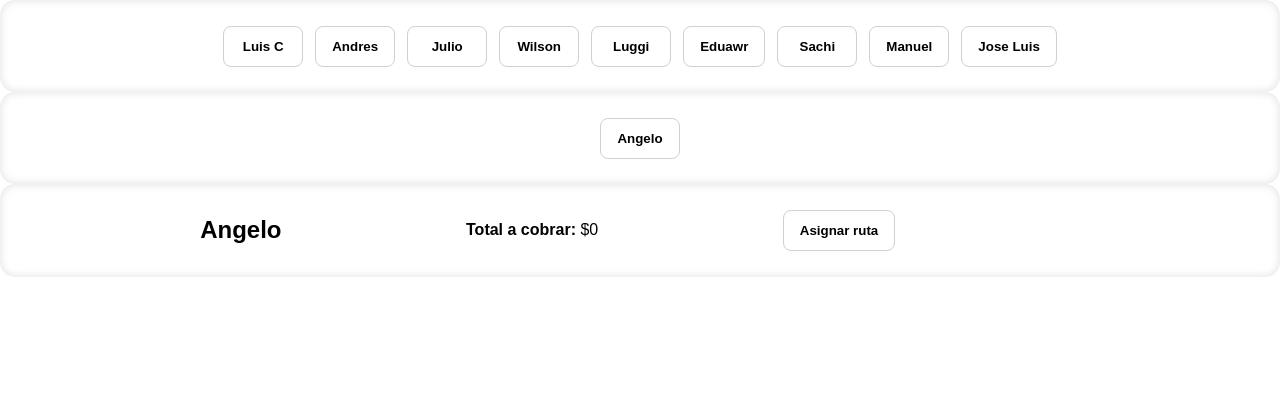
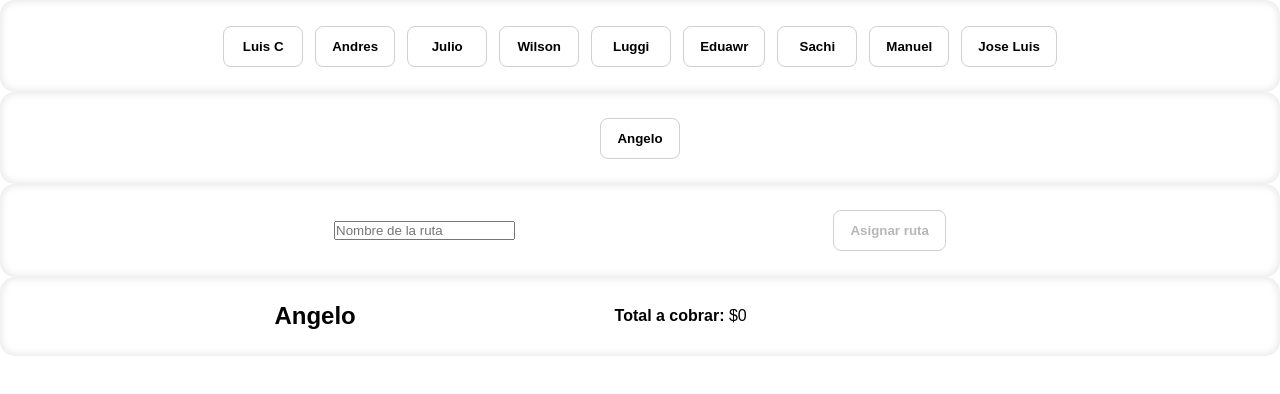
Before and after one commit to joseluiscodesk8/capture, a Next.js app: page /enrutamiento in a window 1280 px wide. Both pictures are taken after a click on the button "Angelo". Shown: the top 394 px of the page. Built offline with nearby package versions, Linux system fonts and the light colour scheme.

Commit message:
add name of the route

```diff
--- a/src/app/enrutamiento/components/Rutas.tsx
+++ b/src/app/enrutamiento/components/Rutas.tsx
@@ -43,8 +43,11 @@ export default function Rutas() {
   ];
 
   const [route, setRoute] = useState<RouteDeliveryMan[]>([]);
-  const [activeDeliveryMan, setActiveDeliveryMan] = useState<string | null>(null);
+  const [activeDeliveryMan, setActiveDeliveryMan] = useState<string | null>(
+    null
+  );
   const [activeTaskId, setActiveTaskId] = useState<number | null>(null);
+  const [newTaskName, setNewTaskName] = useState("");
 
   const fileInputRef = useRef<HTMLInputElement | null>(null);
   const taskIdRef = useRef<number>(0);
@@ -53,7 +56,6 @@ export default function Rutas() {
     taskIdRef.current = Date.now();
   }, []);
 
-  // ===== LONG PRESS =====
   const longPressTimer = useRef<NodeJS.Timeout | null>(null);
   const [imageToDelete, setImageToDelete] = useState<number | null>(null);
 
@@ -65,7 +67,9 @@ export default function Rutas() {
     setActiveTaskId(null);
   };
 
-  const handleAddTask = (name: string) => {
+  const handleAddTask = (name: string, taskLabel: string) => {
+    if (!taskLabel.trim()) return;
+
     const newTaskId = taskIdRef.current++;
 
     setRoute((prev) =>
@@ -77,7 +81,7 @@ export default function Rutas() {
                 ...man.tasks,
                 {
                   id: newTaskId,
-                  label: `Ruta ${man.tasks.length + 1}`,
+                  label: taskLabel,
                   images: [],
                 },
               ],
@@ -87,6 +91,7 @@ export default function Rutas() {
     );
 
     setActiveTaskId(newTaskId);
+    setNewTaskName("");
     setTimeout(() => fileInputRef.current?.click(), 0);
   };
 
@@ -121,7 +126,6 @@ export default function Rutas() {
     );
   };
 
-  // ===== ELIMINAR IMAGEN =====
   const removeImage = (taskId: number, imageId: number) => {
     setRoute((prev) =>
       prev.map((man) =>
@@ -132,9 +136,7 @@ export default function Rutas() {
                 task.id === taskId
                   ? {
                       ...task,
-                      images: task.images.filter(
-                        (img) => img.id !== imageId
-                      ),
+                      images: task.images.filter((img) => img.id !== imageId),
                     }
                   : task
               ),
@@ -144,7 +146,6 @@ export default function Rutas() {
     );
   };
 
-  // ===== ESTADO DE IMÁGENES =====
   const setImageStatus = (
     taskId: number,
     imageId: number,
@@ -194,9 +195,7 @@ export default function Rutas() {
                   ? {
                       ...task,
                       images: task.images.map((img) =>
-                        img.id === imageId
-                          ? { ...img, tempPrice: value }
-                          : img
+                        img.id === imageId ? { ...img, tempPrice: value } : img
                       ),
                     }
                   : task
@@ -207,11 +206,7 @@ export default function Rutas() {
     );
   };
 
-  const setImagePrice = (
-    taskId: number,
-    imageId: number,
-    price: number
-  ) => {
+  const setImagePrice = (taskId: number, imageId: number, price: number) => {
     setRoute((prev) =>
       prev.map((man) =>
         man.name === activeDeliveryMan
@@ -235,15 +230,13 @@ export default function Rutas() {
     );
   };
 
-  // ===== TOTAL =====
   const calculateTotalByDeliveryMan = (name: string): number => {
     const man = route.find((m) => m.name === name);
     if (!man) return 0;
 
     return man.tasks.reduce(
       (acc, task) =>
-        acc +
-        task.images.reduce((imgAcc, img) => imgAcc + (img.price ?? 0), 0),
+        acc + task.images.reduce((imgAcc, img) => imgAcc + (img.price ?? 0), 0),
       0
     );
   };
@@ -251,7 +244,6 @@ export default function Rutas() {
   const activeMan = route.find((m) => m.name === activeDeliveryMan);
   const activeTask = activeMan?.tasks.find((t) => t.id === activeTaskId);
 
-  // ===== LONG PRESS HANDLERS =====
   const handleImagePressStart = (imageId: number) => {
     longPressTimer.current = setTimeout(() => {
       setImageToDelete(imageId);
@@ -287,6 +279,24 @@ export default function Rutas() {
       </section>
 
       {activeMan && (
+        <>
+          <section>
+            <input
+              type="text"
+              placeholder="Nombre de la ruta"
+              value={newTaskName}
+              onChange={(e) => setNewTaskName(e.target.value)}
+              className={styles.routeInput}
+            />
+
+            <button
+              onClick={() => handleAddTask(activeMan.name, newTaskName)}
+              className={styles.addButton}
+              disabled={!newTaskName.trim()}
+            >
+              Asignar ruta
+            </button>
+          </section>
           <section>
             <h2>{activeMan.name}</h2>
 
@@ -294,11 +304,6 @@ export default function Rutas() {
               <strong>Total a cobrar:</strong> $
               {calculateTotalByDeliveryMan(activeMan.name)}
             </p>
-
-          <button onClick={() => handleAddTask(activeMan.name)}
-            className={styles.addButton}>
-            Asignar ruta
-          </button>
 
             <ul>
               {activeMan.tasks.map((task) => (
@@ -313,6 +318,7 @@ export default function Rutas() {
               ))}
             </ul>
           </section>
+        </>
       )}
 
       <input
@@ -332,9 +338,9 @@ export default function Rutas() {
 
       {activeTask && (
         <section>
-
           {activeTask.images.length > 0 && (
-            <button className={styles.addComanda}
+            <button
+              className={styles.addComanda}
               onClick={() => handleAddMoreImages(activeTask.id)}
               style={{ marginBottom: "1rem" }}
             >
@@ -348,7 +354,6 @@ export default function Rutas() {
                 key={img.id}
                 style={{ border: "1px solid #ccc", padding: "0.5rem" }}
               >
-                {/* IMAGEN + LONG PRESS */}
                 <div
                   style={{ position: "relative" }}
                   onPointerDown={() => handleImagePressStart(img.id)}
@@ -377,7 +382,6 @@ export default function Rutas() {
                   )}
                 </div>
 
-                {/* ESTADOS */}
                 {img.status === null && (
                   <div className={styles.statusButtons}>
                     <button
@@ -429,9 +433,7 @@ export default function Rutas() {
                         }}
                       />
                     ) : (
-                      <p>
-                        ${img.price}
-                      </p>
+                      <p>${img.price}</p>
                     )}
                   </>
                 )}
```
Lines whose indentation alone changed are shown as unchanged.
